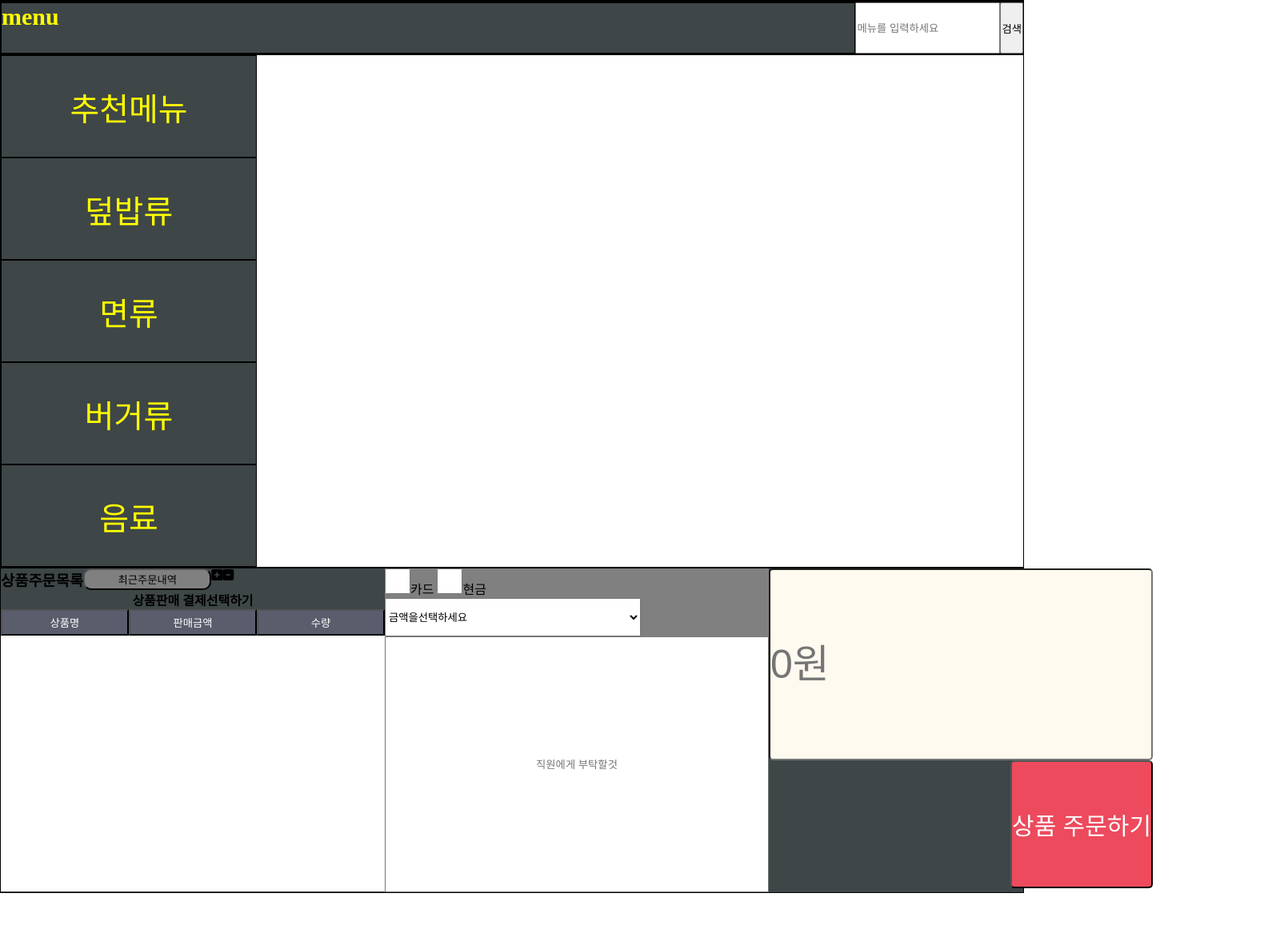
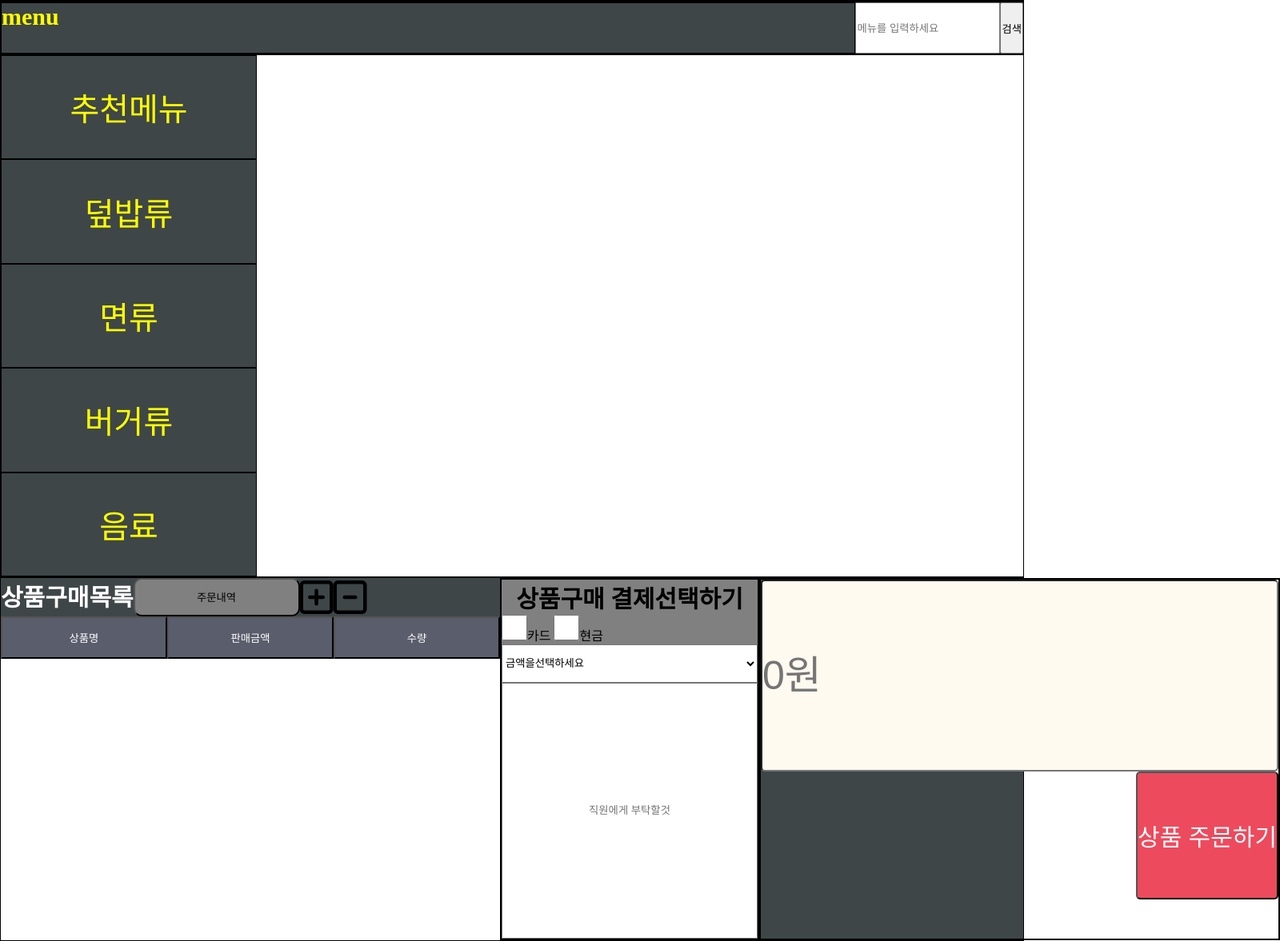
Before and after one commit to Kimmugyum/PC-menu, a plain HTML site: page index.html in a window 1280 px wide. Shown: the part 50-1227 px from the top of the page at 80% size, 1600 px wide, since content can reach past the window. Before the commit the page ends 1167 px from the top, so only its background shows below. Drawn offline with nearby package versions, Linux system fonts and the light colour scheme.

Commit message:
상품명세서 수정 및 html footer부분 수정 css 정리, 화면설계서 추가

```diff
--- a/index.html
+++ b/index.html
@@ -25,23 +25,24 @@
     </header>
     <main>
     <!-- 배경 -->
-    <ul id = "allbutton">
+    <ul>
         <li class = "button">추천메뉴</li>
         <li class = "button">덮밥류</li>
         <li class = "button">면류</li>
         <li class = "button">버거류</li>
         <li class = "button">음료</li>
     </ul>
+    <div id = "picture">
+    </div>
     </main>
     <footer>
-    <div id = "a">
+    <div id = "orderlist">
         <div id = "list"> <!-- 상품리스트 -->
-        <h3>상품주문목록</h3>
-            <input type ="button" id = "recentbutton" value = "최근주문내역">
-            <i class="fas fa-plus-square"></i>
-            <i class="fas fa-minus-square"></i>
+        <h3>상품구매목록</h3>
+            <input type ="button" id = "recentbutton" value = "주문내역">
+            <i class="far fa-plus-square fa-3x"></i>
+            <i class="far fa-minus-square fa-3x"></i>
         </div>
-        <h4>상품판매 결제선택하기</h4>
         <div id = "choice">
             <input type = "button" class = "productmenu" value = "상품명">
             <input type = "button" class = "productmenu" value = "판매금액">
@@ -51,6 +52,7 @@
     </div>
 </div>
         <div id = "card">
+            <h4>상품구매 결제선택하기</h4>
             <div>
             <input type= "checkbox" class = "white" value = "카드">카드
             <input type= "checkbox" class = "white" value = "현금">현금
@@ -60,7 +62,7 @@
                 <option value = "">1000원</option>
                 <option value = "">2000원</option>
                 <option value = "">10000원</option>
-                <option value = "">기타</option>
+                <option value = "" id = "cash">기타</option>
                 <option value = "">가격에맞게</option>
             </select>
             <input type = "text" id = "help" placeholder ="직원에게 부탁할것">
--- a/style.css
+++ b/style.css
@@ -13,8 +13,8 @@ body {
     display : flex;
     flex-direction: column;
 }
+
 body > * {
-    flex : 1;
     border : 1px solid black;
 }
 
@@ -25,56 +25,65 @@ h1 {
 #product { /*상품*/
     background-color: #292f2d;
     border : 3px solid black;
+    display : flex;
 }
+
 #food {
     background-color: #3e4648;
     display : flex;
 }
+
 .yellow {
+    display : flex;
     flex : 1;
     border : 1px solid black;
     color : yellow;
     height : 4rem;
     font-size : 30px;
 }
-main > *{
-    flex : 1;
+
+main{
     display : flex;
-    flex-direction: column;
 }
 
-
-#allbutton {
-    background-color: white;
-}
 .button {/*버튼 CSS*/
     border : 1px solid black;
     background-color: #3e4648;
     color : yellow;
     font-size: 2.5rem;
     width : 20rem;
-    height : 8rem;
     padding : 2.2rem;
     text-align: center;
+}
+
+footer {
+    background-color: #3e4648;
+}
+
+h3 {
+    font-size: 30px;
+    color : white;
+}
+
+h4 {
+    text-align: center;
+    font-size : 30px;
+}
+
+#orderlist {
+    display : flex;
+    flex-direction: column;
+}
+
+#list {
+    background-color: #3e4648;
+    display: flex;
 }
 
 #recentbutton {
     background-color : gray;
     border-radius:10px;
-    width : 10rem;
-
-}
-footer {
-    background-color: #3e4648;
-}
-
-h4 {
-    text-align: center;
-}
-#list {
-    background-color: #3e4648;
-    display: flex;
-    flex : 1;
+    width : 13rem;
 }
 
 footer {
@@ -86,12 +95,17 @@ footer {
     flex : 2;
 }
 
+#picture {
+    display : flex;
+    flex : 3;
+    background-color: white;
+}
+
 
 .productmenu{
     background-color : #5a5d6c;
     color : white;
-    width : 10rem;
-    padding : 5px;
+    width : 13rem;
 }
 
 #addmenu {
@@ -99,8 +113,11 @@ footer {
 }
 
 #card {
+    display : flex;
+    flex-direction: column;
     flex : 1;
     background-color : gray;
+    border : 2px solid black;
 }
 
 #money {
@@ -110,12 +127,12 @@ footer {
 
 #bottom {
     flex : 2px;
+    border : 2px solid black;
 }
 
 #moniter {
     background-color: white;
-    width : 30rem;
-    height : 20rem;
+    height : 22rem;
 }
 .white {
     background-color: white;
@@ -127,7 +144,6 @@ footer {
     color : white;
     height : 15rem;
     font-size: 50px;
-    width : 30rem;
     border-radius: 5px;
 }
 
@@ -135,7 +151,6 @@ footer {
     display : flex;
     flex-direction: column;
     height : 20rem;
-    width : 30rem;
     text-align: center;
 }
 
```
Also changed, not shown: 5 other files.
